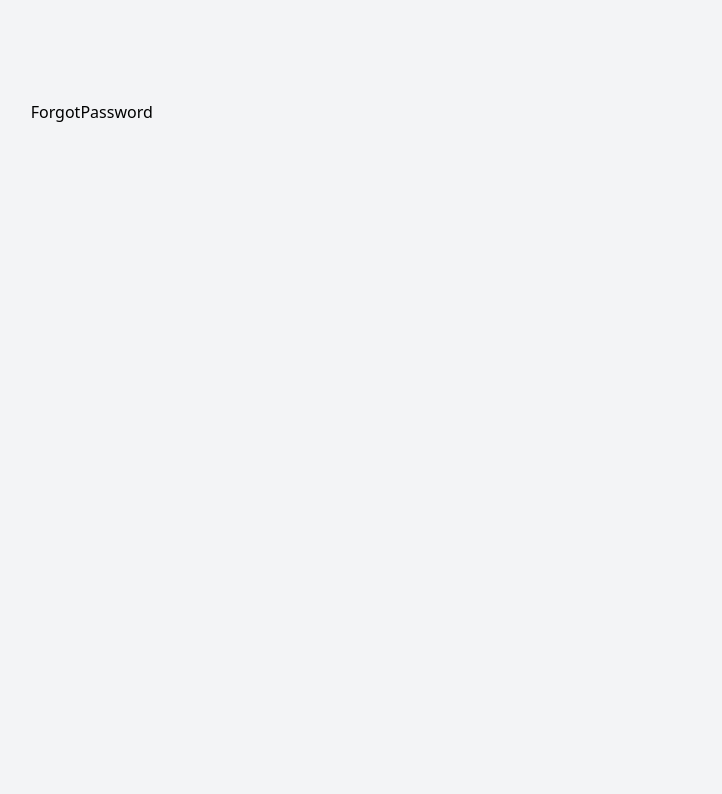
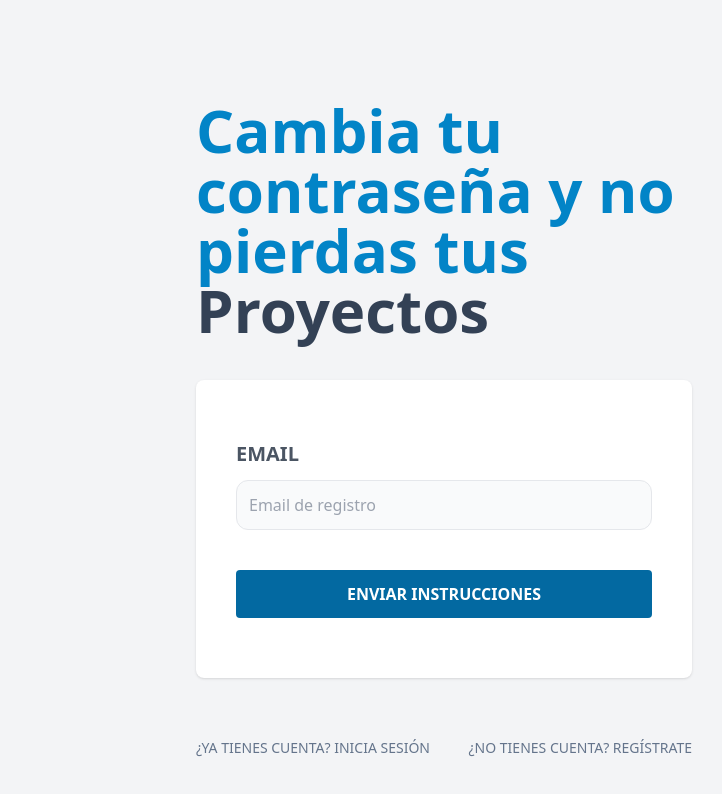
Before and after one commit to jj-tena/ProjectManagement, a React (Vite) app in the folder fullstack/frontend/: page /forgot-password in a window 1280 px wide. Shown: the top 794 px of the page, without its empty margins (196-918 px from the left). Built offline with nearby package versions, Linux system fonts and the light colour scheme.

Commit message:
Added verify-account, forgot-password and reset-password views

```diff
--- a/fullstack/frontend/src/layout/AuthLayout.tsx
+++ b/fullstack/frontend/src/layout/AuthLayout.tsx
@@ -4,7 +4,7 @@
 const AuthLayout = () => {
   return (
     <main className='container mx-auto mt-5 md:mt-20 p-5 md:flex md:justify-center'>
-        <div className='md:w-2/3 lg:2/5'>
+        <div className='md:w-2/3 lg:w-2/5'>
             <Outlet />
         </div>
     </main>
--- a/fullstack/frontend/src/views/ForgotPassword.tsx
+++ b/fullstack/frontend/src/views/ForgotPassword.tsx
@@ -1,8 +1,49 @@
 import React from 'react'
+import { Link } from 'react-router-dom';
 
 const ForgotPassword = () => {
   return (
-    <div>ForgotPassword</div>
+    <>
+        <h1 className='text-sky-600 font-black text-6xl'>Cambia tu contraseña y no pierdas tus
+            <span className='text-slate-700'> Proyectos </span>
+        </h1>
+        <form className='my-10 bg-white shadow rounded-lg p-10'>
+            <div className='my-5'>
+                <label
+                    className='uppercase text-gray-600 block text-xl font-bold'
+                    htmlFor='email'
+                >
+                    Email
+                </label>
+                <input
+                    id='email'
+                    type='email'
+                    placeholder='Email de registro'
+                    className='w-full mt-3 p-3 border rounded-xl bg-gray-50'
+                />
+            </div>
+            <input
+                type='submit'
+                value='Enviar instrucciones'
+                className='bg-sky-700 mb-5 mt-5 w-full py-3 text-white uppercase font-bold rounded
+                hover:cursor-pointer hover:bg-sly-800 transition-colors'
+            />
+        </form>
+        <nav className='lg:flex lg:justify-between'>
+            <Link
+                className='block text-center my-5 text-slate-500 uppercase text-sm'
+                to='/'
+            >
+                ¿Ya tienes cuenta? Inicia sesión
+            </Link>
+            <Link
+                className='block text-center my-5 text-slate-500 uppercase text-sm'
+                to='/register'
+            >
+                ¿No tienes cuenta? Regístrate
+            </Link>
+        </nav>
+    </>
   )
 }
 
--- a/fullstack/frontend/src/views/Register.tsx
+++ b/fullstack/frontend/src/views/Register.tsx
@@ -80,7 +80,7 @@
             </Link>
             <Link
                 className='block text-center my-5 text-slate-500 uppercase text-sm'
-                to='/register'
+                to='/forgot-password'
             >
                 ¿Olvidaste tu contraseña?
             </Link>
--- a/fullstack/frontend/src/views/ResetPassword.tsx
+++ b/fullstack/frontend/src/views/ResetPassword.tsx
@@ -2,7 +2,33 @@
 
 const ResetPassword = () => {
   return (
-    <div>ResetPassword</div>
+    <>
+        <h1 className='text-sky-600 font-black text-6xl'>Restablece tu contraseña y no pierdas acceso a tus
+            <span className='text-slate-700'> Proyectos </span>
+        </h1>
+        <form className='my-10 bg-white shadow rounded-lg p-10'>
+            <div className='my-5'>
+                <label
+                    className='uppercase text-gray-600 block text-xl font-bold'
+                    htmlFor='password'
+                >
+                    Nueva contraseña
+                </label>
+                <input
+                    id='password'
+                    type='password'
+                    placeholder='Nueva contraseña de registro'
+                    className='w-full mt-3 p-3 border rounded-xl bg-gray-50'
+                />
+            </div>
+            <input
+                type='submit'
+                value='Restablecer contraseña'
+                className='bg-sky-700 mb-5 mt-5 w-full py-3 text-white uppercase font-bold rounded
+                hover:cursor-pointer hover:bg-sly-800 transition-colors'
+            />
+        </form>
+    </>
   )
 }
 
--- a/fullstack/frontend/src/views/VerifyAccount.tsx
+++ b/fullstack/frontend/src/views/VerifyAccount.tsx
@@ -2,7 +2,11 @@
 
 const VerifyAccount = () => {
   return (
-    <div>VerifyAccount</div>
+    <>
+        <h1 className='text-sky-600 font-black text-6xl'>Confirma tu cuenta y comienza a crear tus
+            <span className='text-slate-700'> Proyectos </span>
+        </h1>
+    </>
   )
 }
 
```
